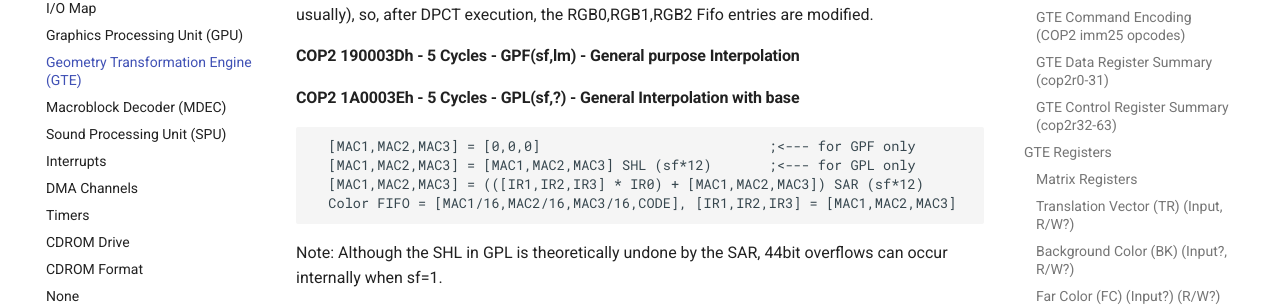
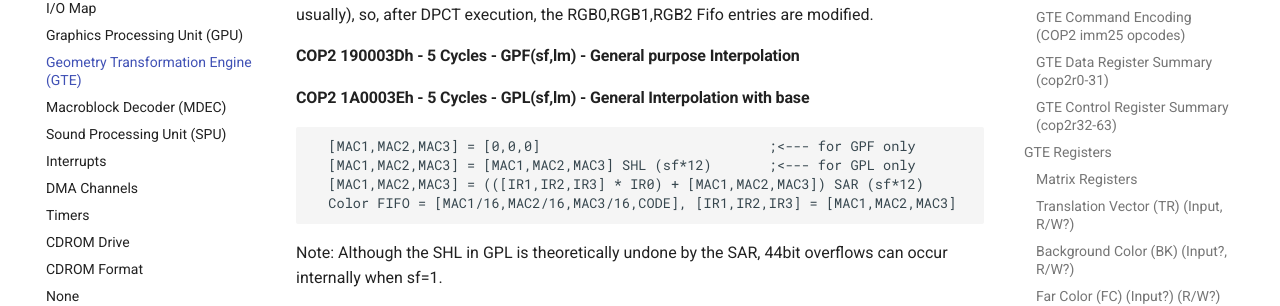
Before and after one commit to psx-spx/psx-spx.github.io, an MkDocs documentation site: the page built from docs/geometrytransformationenginegte.md, in a window 1280 px wide and 900 px high, scrolled down 12452 px. Shown: the part 172-478 px from the top of the window. Built offline with MkDocs 1.6.1 and Material for MkDocs 9.7.7, drawn with Linux system fonts in a browser that asks for light colours; comment, search, counter and statistics services are not loaded.

Commit message:
GTE: GPL respects the lm flag

````diff
--- a/docs/geometrytransformationenginegte.md
+++ b/docs/geometrytransformationenginegte.md
@@ -565,7 +565,7 @@
 Fifo entries are modified.<br/>
 
 #### COP2 190003Dh - 5 Cycles - GPF(sf,lm) - General purpose Interpolation
-#### COP2 1A0003Eh - 5 Cycles - GPL(sf,?) - General Interpolation with base
+#### COP2 1A0003Eh - 5 Cycles - GPL(sf,lm) - General Interpolation with base
 ```
   [MAC1,MAC2,MAC3] = [0,0,0]                            ;<--- for GPF only
   [MAC1,MAC2,MAC3] = [MAC1,MAC2,MAC3] SHL (sf*12)       ;<--- for GPL only
````
